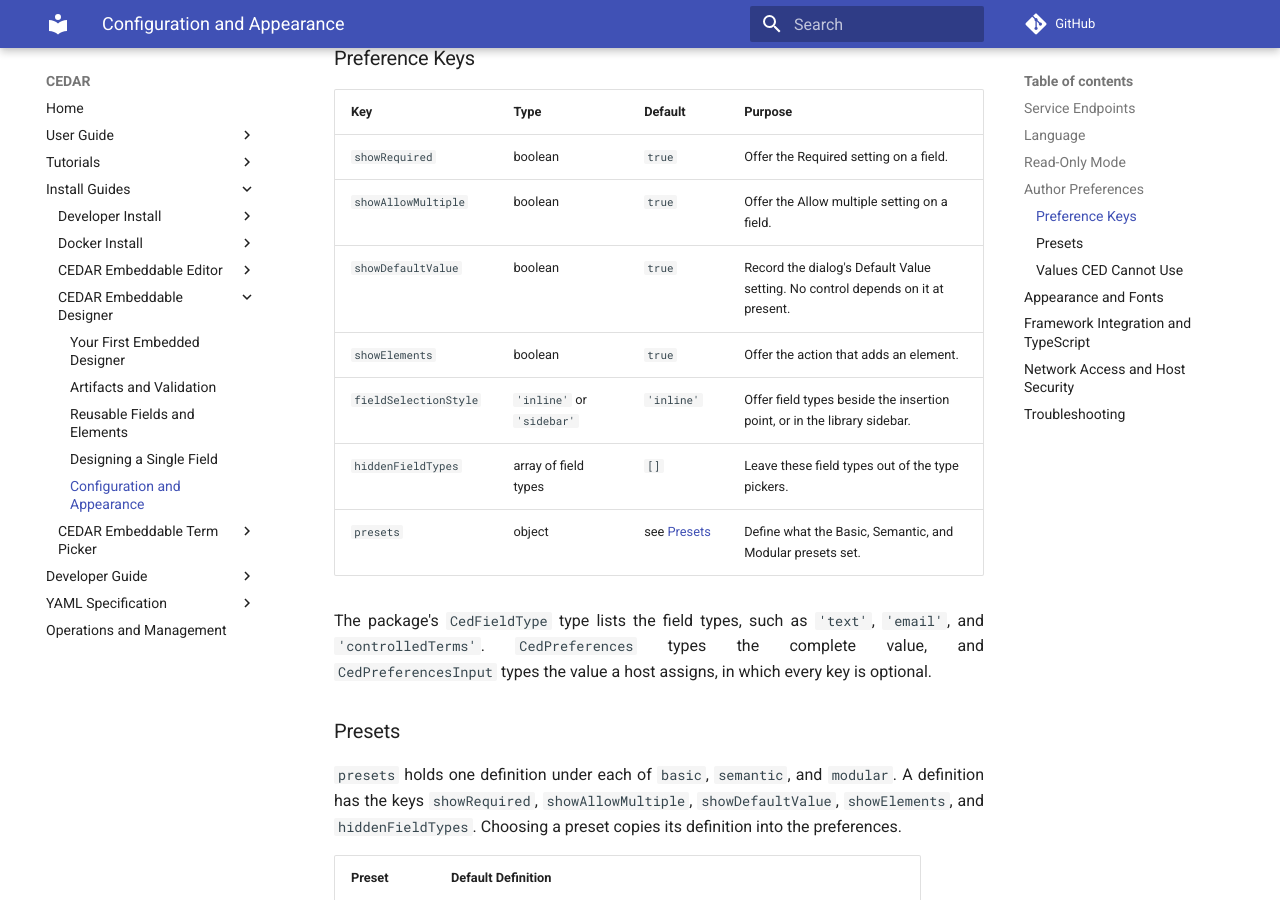
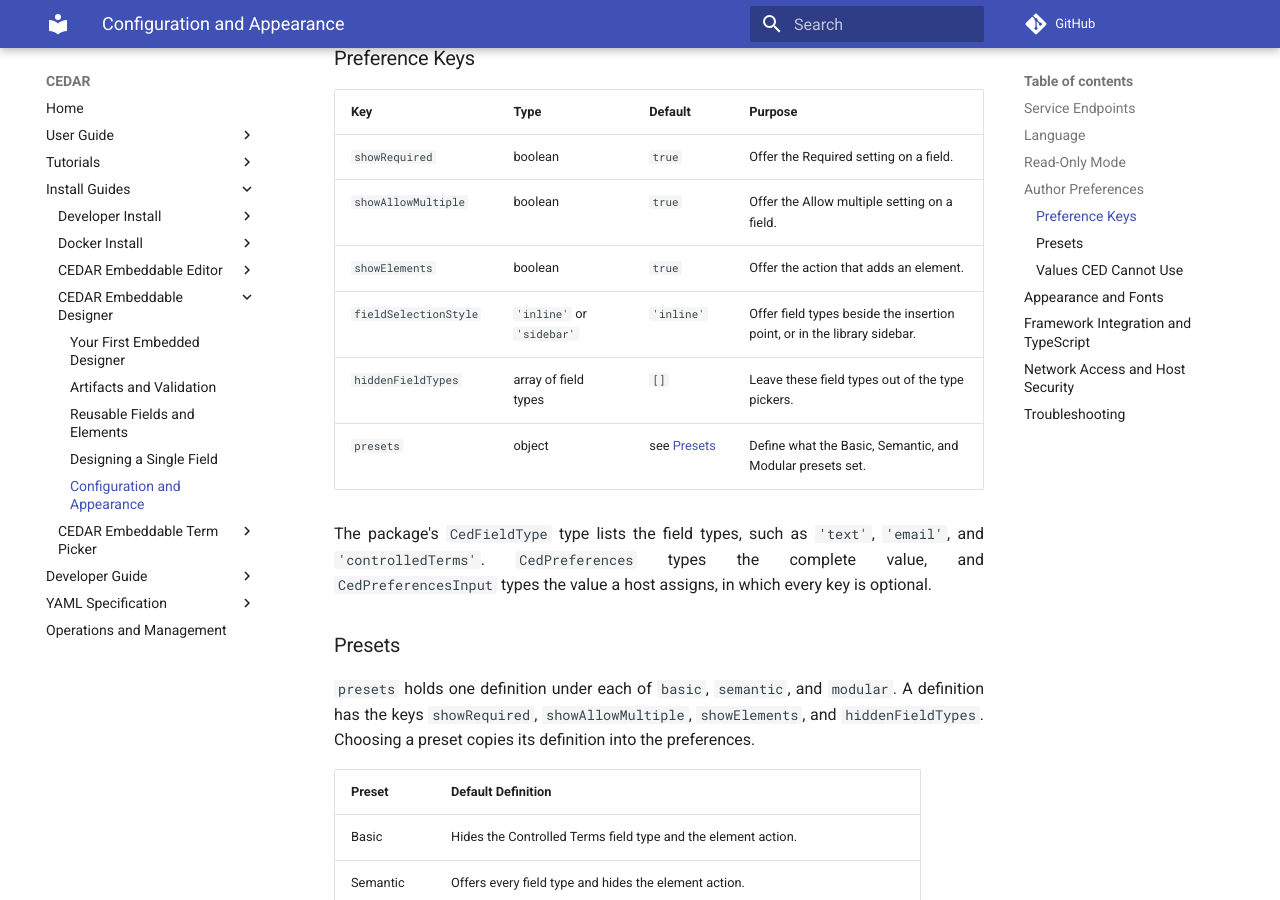
Before and after one commit to metadatacenter/cedar-mkdocs, an MkDocs documentation site: the page built from docs/cedar-embeddable-designer/configuration.md, in a window 1280 px wide and 900 px high, scrolled down 2654 px. Built offline with MkDocs 1.6.1 and Material for MkDocs 9.7.7, drawn with Linux system fonts in a browser that asks for light colours; comment, search, counter and statistics services are not loaded.

Commit message:
Drop the Default Value preference from CED's preference keys
CED removed the preference, which no control read. The configuration
page no longer lists `showDefaultValue` among the preference keys or
the keys of a preset definition.

Co-Authored-By: Claude Fable 5.2 <noreply@anthropic.com>

```diff
--- a/docs/cedar-embeddable-designer/configuration.md
+++ b/docs/cedar-embeddable-designer/configuration.md
@@ -107,7 +107,6 @@ the artifact and stays visible.
 |---|---|---|---|
 | `showRequired` | boolean | `true` | Offer the Required setting on a field. |
 | `showAllowMultiple` | boolean | `true` | Offer the Allow multiple setting on a field. |
-| `showDefaultValue` | boolean | `true` | Record the dialog's Default Value setting. No control depends on it at present. |
 | `showElements` | boolean | `true` | Offer the action that adds an element. |
 | `fieldSelectionStyle` | `'inline'` or `'sidebar'` | `'inline'` | Offer field types beside the insertion point, or in the library sidebar. |
 | `hiddenFieldTypes` | array of field types | `[]` | Leave these field types out of the type pickers. |
@@ -121,9 +120,9 @@ optional.
 ### Presets
 
 `presets` holds one definition under each of `basic`, `semantic`, and `modular`.
-A definition has the keys `showRequired`, `showAllowMultiple`,
-`showDefaultValue`, `showElements`, and `hiddenFieldTypes`. Choosing a preset
-copies its definition into the preferences.
+A definition has the keys `showRequired`, `showAllowMultiple`, `showElements`,
+and `hiddenFieldTypes`. Choosing a preset copies its definition into the
+preferences.
 
 | Preset | Default Definition |
 |---|---|
```
